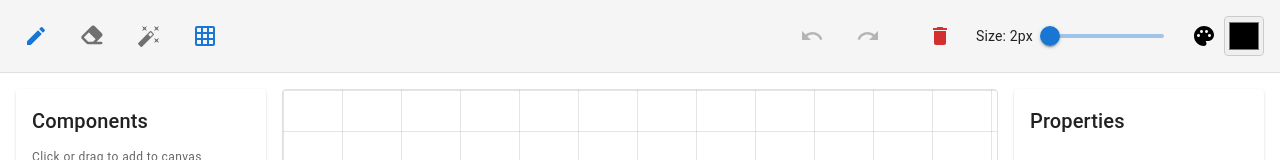
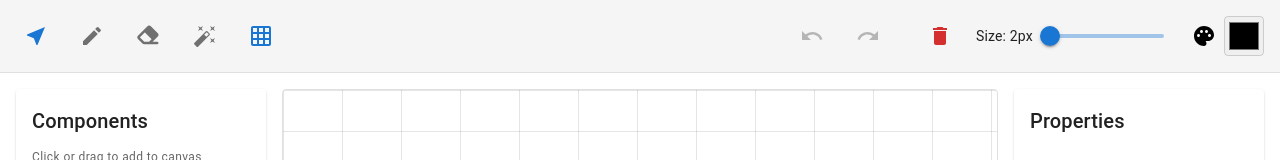
Before and after one commit to jmynes/dream, a React (Vite) app: page / in a window 1280 px wide. Shown: the top 160 px of the page. Built offline with nearby package versions, Linux system fonts and the light colour scheme.

Commit message:
Add cursor mode as default and add cursor icon to toolbar
- Change default mode from pen to cursor mode
- Add cursor icon button to toolbar (left of pen icon)
- Allow component selection in cursor mode
- Click empty space in cursor mode to deselect components

```diff
--- a/src/App.tsx
+++ b/src/App.tsx
@@ -19,7 +19,7 @@ function App() {
 	const [penColor, setPenColor] = useState("#000000");
 	const [penSize, setPenSize] = useState(2);
 	const [eraserSize] = useState(15);
-	const [isDrawing, setIsDrawing] = useState(true);
+	const [isDrawing, setIsDrawing] = useState(false);
 	const [isEraser, setIsEraser] = useState(false);
 	const [isThinkingPen, setIsThinkingPen] = useState(false);
 	const [snapToGrid, setSnapToGrid] = useState(true);
@@ -237,6 +237,13 @@ function App() {
 							setSelectedComponentType(null);
 						}
 					}}
+					onCursorMode={() => {
+						setIsDrawing(false);
+						setIsEraser(false);
+						setIsThinkingPen(false);
+						setSelectedComponentType(null);
+					}}
+					isCursorMode={!isDrawing && !isEraser && !isThinkingPen}
 					onDeleteEverything={handleDeleteEverything}
 					onUndo={handleUndo}
 					onRedo={handleRedo}
--- a/src/components/Canvas.tsx
+++ b/src/components/Canvas.tsx
@@ -732,7 +732,14 @@ export default function Canvas({
 	const handleOverlayClick = useCallback(
 		(e: React.MouseEvent<HTMLDivElement>) => {
 			// Only place if clicking on the overlay itself (empty space), not on components
-			if (e.target === e.currentTarget && selectedComponentType) {
+			if (e.target === e.currentTarget) {
+				// In cursor mode (no drawing tools active), deselect components when clicking empty space
+				if (!isDrawing && !isEraser && !isThinkingPen && !selectedComponentType) {
+					setSelectedComponentId(null);
+					return;
+				}
+				// Place component if a component type is selected
+				if (selectedComponentType) {
 					const point = getPointFromEvent(e);
 					const snappedPoint = snapToGridPoint(point);
 					const newComponent: CanvasComponent = {
@@ -747,8 +754,12 @@ export default function Canvas({
 					onComponentsChange([...components, newComponent]);
 					onComponentPlaced();
 				}
+			}
 		},
 		[
+			isDrawing,
+			isEraser,
+			isThinkingPen,
 			selectedComponentType,
 			getPointFromEvent,
 			snapToGridPoint,
@@ -1276,7 +1287,8 @@ export default function Canvas({
 					left: 0,
 					width: "100%",
 					height: "100%",
-					pointerEvents: selectedComponentType ? "auto" : "none",
+					// Allow selection in cursor mode (no drawing tools active) or when placing components
+					pointerEvents: (!isDrawing && !isEraser && !isThinkingPen) || selectedComponentType ? "auto" : "none",
 					zIndex: 2,
 					cursor,
 				}}
--- a/src/components/Toolbar.tsx
+++ b/src/components/Toolbar.tsx
@@ -6,6 +6,7 @@ import {
 	AutoFixHigh as ThinkingPenIcon,
 	Undo as UndoIcon,
 	Redo as RedoIcon,
+	NearMe as CursorIcon,
 } from "@mui/icons-material";
 import { Box, IconButton, Slider, Tooltip, Typography } from "@mui/material";
 
@@ -22,6 +23,8 @@ interface ToolbarProps {
 	onEraserToggle: (eraser: boolean) => void;
 	isThinkingPen: boolean;
 	onThinkingPenToggle: (thinkingPen: boolean) => void;
+	onCursorMode: () => void;
+	isCursorMode: boolean;
 	onDeleteEverything: () => void;
 	onUndo: () => void;
 	onRedo: () => void;
@@ -42,6 +45,8 @@ export default function Toolbar({
 	onEraserToggle,
 	isThinkingPen,
 	onThinkingPenToggle,
+	onCursorMode,
+	isCursorMode,
 	onDeleteEverything,
 	onUndo,
 	onRedo,
@@ -59,6 +64,15 @@ export default function Toolbar({
 				backgroundColor: "#f5f5f5",
 			}}
 		>
+			<Tooltip title="Cursor Mode - Select and move components">
+				<IconButton
+					color={isCursorMode ? "primary" : "default"}
+					onClick={onCursorMode}
+				>
+					<CursorIcon />
+				</IconButton>
+			</Tooltip>
+
 			<Tooltip title="Pen Tool">
 				<IconButton
 					color={isDrawing ? "primary" : "default"}
```
Lines whose indentation alone changed are shown as unchanged.
